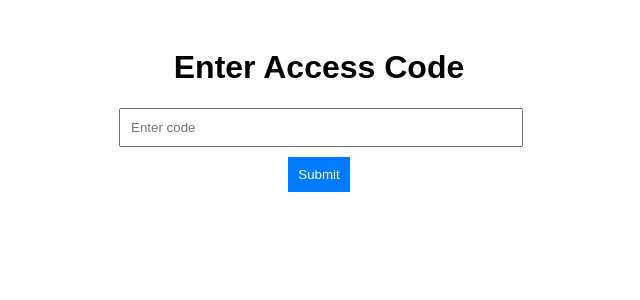
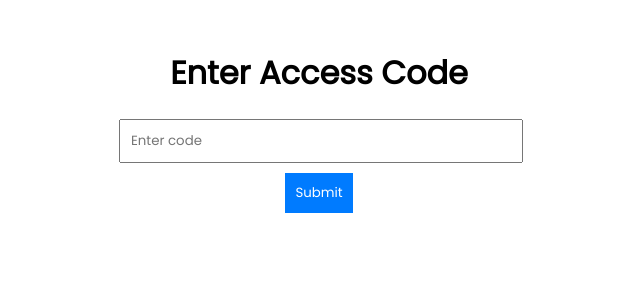
Before and after one commit to chirbard/gemini-long-context-competition, a Nuxt app in the folder nuxt-web-app/: page /code-entry in a window 1280 px wide. Shown: the top 300 px of the page, without its empty margins (321-961 px from the left). Built offline with nearby package versions, Linux system fonts and the light colour scheme.

Commit message:
style: fix font

```diff
--- a/nuxt-web-app/app.vue
+++ b/nuxt-web-app/app.vue
@@ -1,6 +1,6 @@
 <template>
 
-<div>
+  <div>
     <SpeedInsights />
     <nuxt-page v-if="accessGranted" />
     <div v-else>
@@ -27,7 +27,7 @@ onMounted(() => {
 });
 </script>
 <style>
-.app {
-  font-family: 'Poppins';
+* {
+  font-family: 'Poppins', Arial, sans-serif;
 }
 </style>
--- a/nuxt-web-app/pages/code-entry.vue
+++ b/nuxt-web-app/pages/code-entry.vue
@@ -48,7 +48,6 @@ onMounted(() => {
   margin: 0 auto;
   padding: 20px;
   text-align: center;
-  font-family: Arial, sans-serif;
 }
 
 .input {
```
